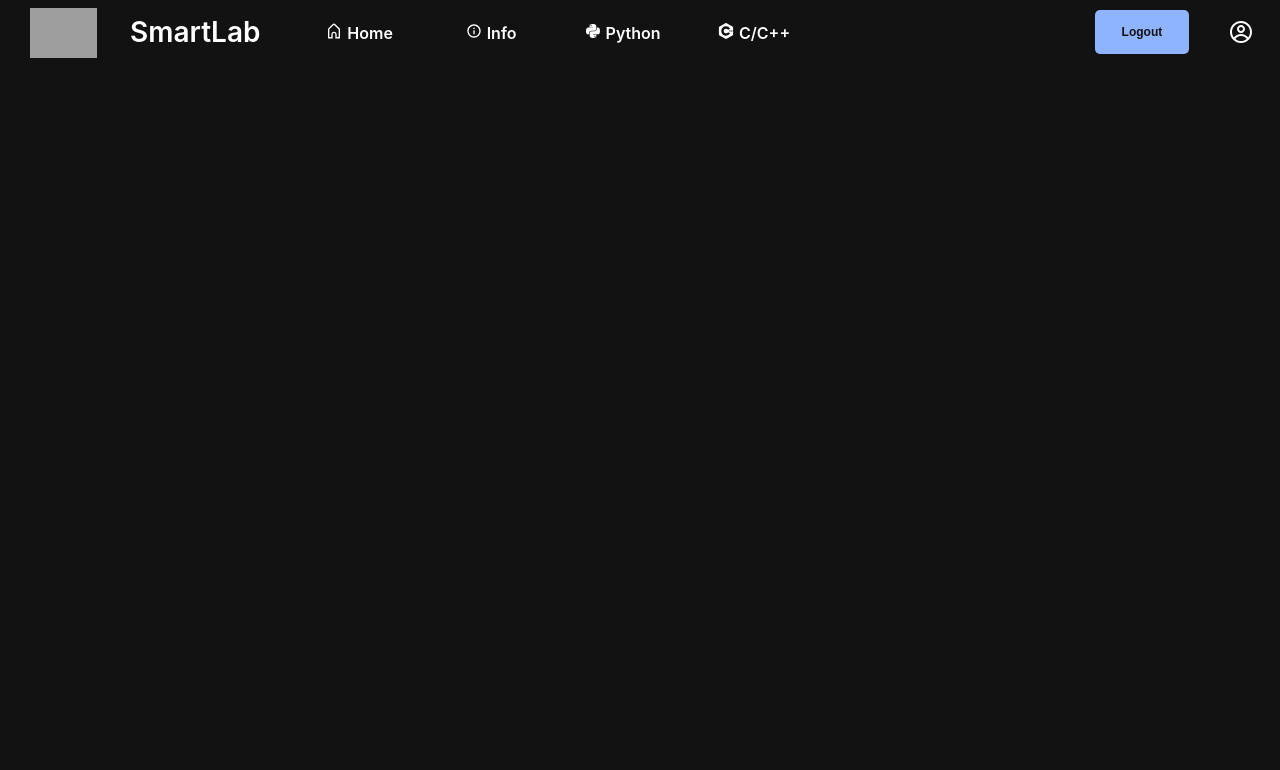
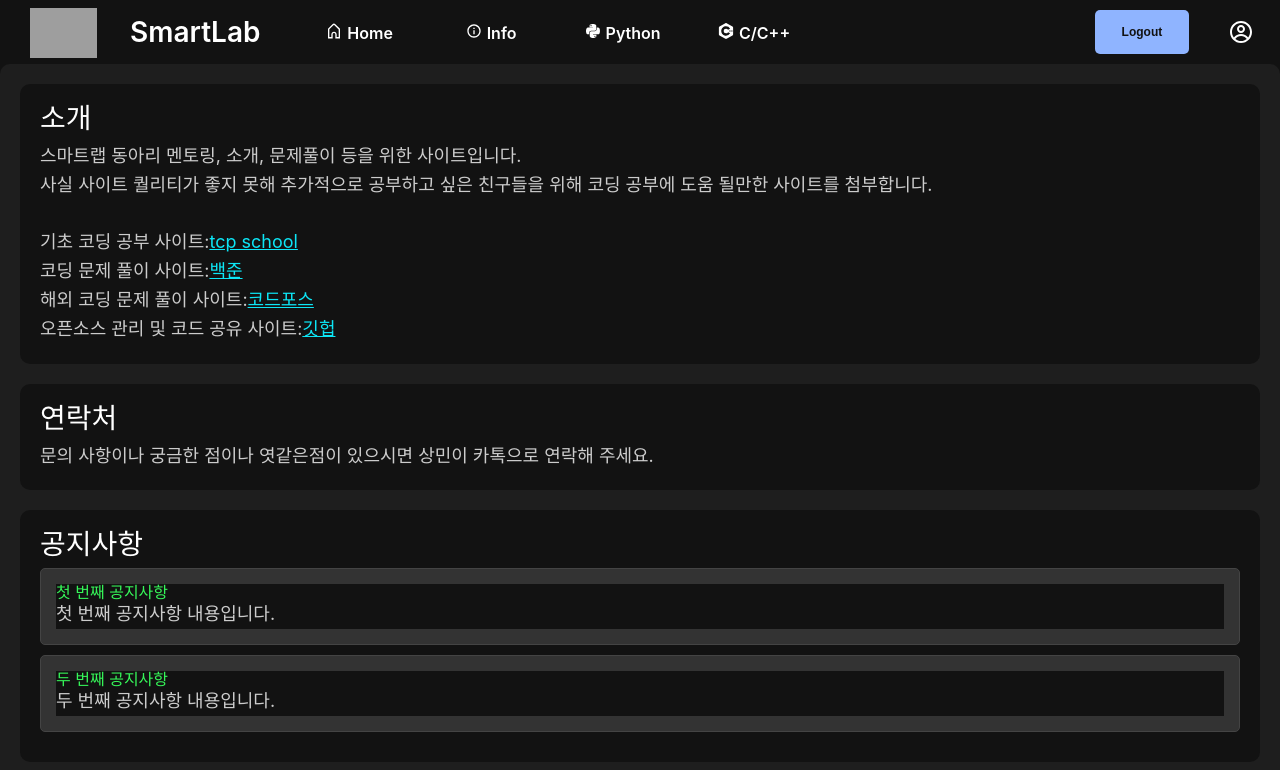
Before and after one commit to tsol08/smartlab-website, a React (Vite) app: page /info in a window 1280 px wide. Shown: the top 770 px of the page. Built offline with nearby package versions, Linux system fonts and the light colour scheme; no server answers; sample sign-in values are in the browser's storage; grey boxes are pictures that could not be loaded.

Commit message:
info추가

```diff
--- a/src/routes/info.tsx
+++ b/src/routes/info.tsx
@@ -1,6 +1,97 @@
+import { Wrapper } from "../components/auth-component";
+import styled from 'styled-components';
+
+const Content = styled.div`
+  padding: 20px;
+  color: #ffffff;
+  background-color: #1e1e1e;
+  border-radius: 10px;
+`;
+
+const Section = styled.div`
+  margin-bottom: 20px;
+  padding: 20px;
+  border-radius: 10px;
+`;
+
+const Title = styled.h2`
+  font-size: 28px;
+  margin-bottom: 10px;
+
+`;
+
+const Paragraph = styled.p`
+  font-size: 18px;
+  line-height: 1.6;
+  color: #cccccc;
+`;
+
+const NoticeList = styled.ul`
+  list-style-type: none;
+  padding: 0;
+`;
+
+const NoticeItem = styled.li`
+  background-color: #333333;
+  padding: 15px;
+  margin-bottom: 10px;
+  border-radius: 5px;
+  border: 1px solid #444444;
+`;
+
+const notices = [
+  { id: 1, title: "첫 번째 공지사항", content: "첫 번째 공지사항 내용입니다." },
+  { id: 2, title: "두 번째 공지사항", content: "두 번째 공지사항 내용입니다." },
+];
+
+function NoticeBoard() {
+  return (
+    <Section>
+      <Title>공지사항</Title>
+      <NoticeList>
+        {notices.map(notice => (
+          <NoticeItem key={notice.id}>
+            <h3 style={{ color: '#36f659' }}>{notice.title}</h3>
+            <Paragraph>{notice.content}</Paragraph>
+          </NoticeItem>
+        ))}
+      </NoticeList>
+    </Section>
+  );
+}
+
 export default function Info() {
     return (
-        <>
-        </>
+        <Wrapper>
+            <Content>
+                <Section>
+                    <Title>소개</Title>
+                    <Paragraph>
+                        스마트랩 동아리 멘토링, 소개, 문제풀이 등을 위한 사이트입니다.<br />
+                        사실 사이트 퀄리티가 좋지 못해 추가적으로 공부하고 싶은 친구들을 위해 코딩 공부에 도움 될만한 사이트를 첨부합니다.<br /><br />
+                        기초 코딩 공부 사이트:
+                        <a href="https://www.tcpschool.com/" title="tcpschool" style={{ color: '#0de6f6' }}>
+                            tcp school
+                        </a><br />코딩 문제 풀이 사이트:
+                        <a href="https://www.acmicpc.net/search#q=&c=Problems" title="백준" style={{ color: '#0de6f6' }}>
+                            백준
+                        </a><br />
+                        해외 코딩 문제 풀이 사이트:
+                        <a href="https://codeforces.com/" title="코포" style={{ color: '#0de6f6' }}>
+                            코드포스
+                        </a><br />
+                        오픈소스 관리 및 코드 공유 사이트:
+                        <a href="https://github.com/" title="깃헙" style={{ color: '#0de6f6' }}>
+                            깃헙
+                        </a>
+                    </Paragraph>
+                </Section>
+                <Section>
+                    <Title>연락처</Title>
+                    <Paragraph>문의 사항이나 궁금한 점이나 엿같은점이 있으시면 상민이 카톡으로 연락해 주세요.</Paragraph>
+                </Section>
+                <NoticeBoard />
+            </Content>
+        </Wrapper>
     );
 }
```
Also changed, not shown: src/components/c-markdown-render.tsx (+1 -1 lines).
